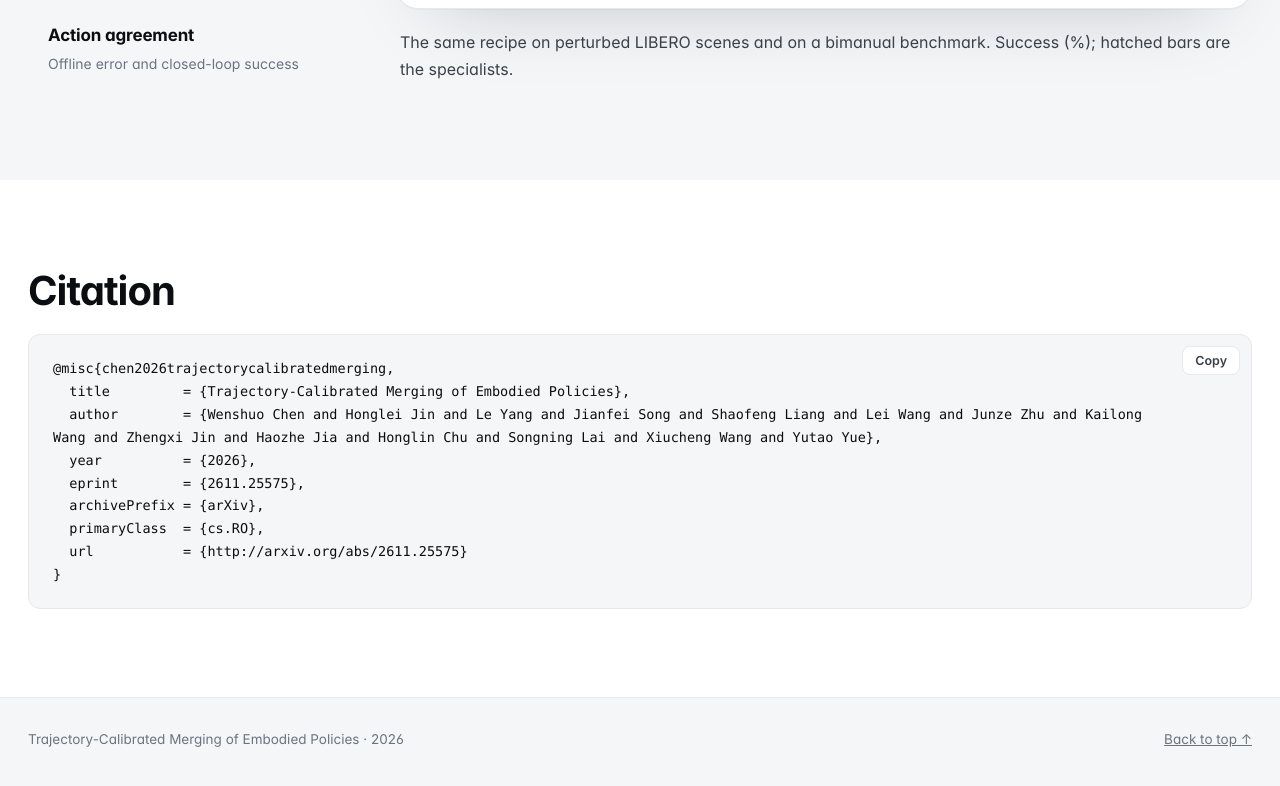
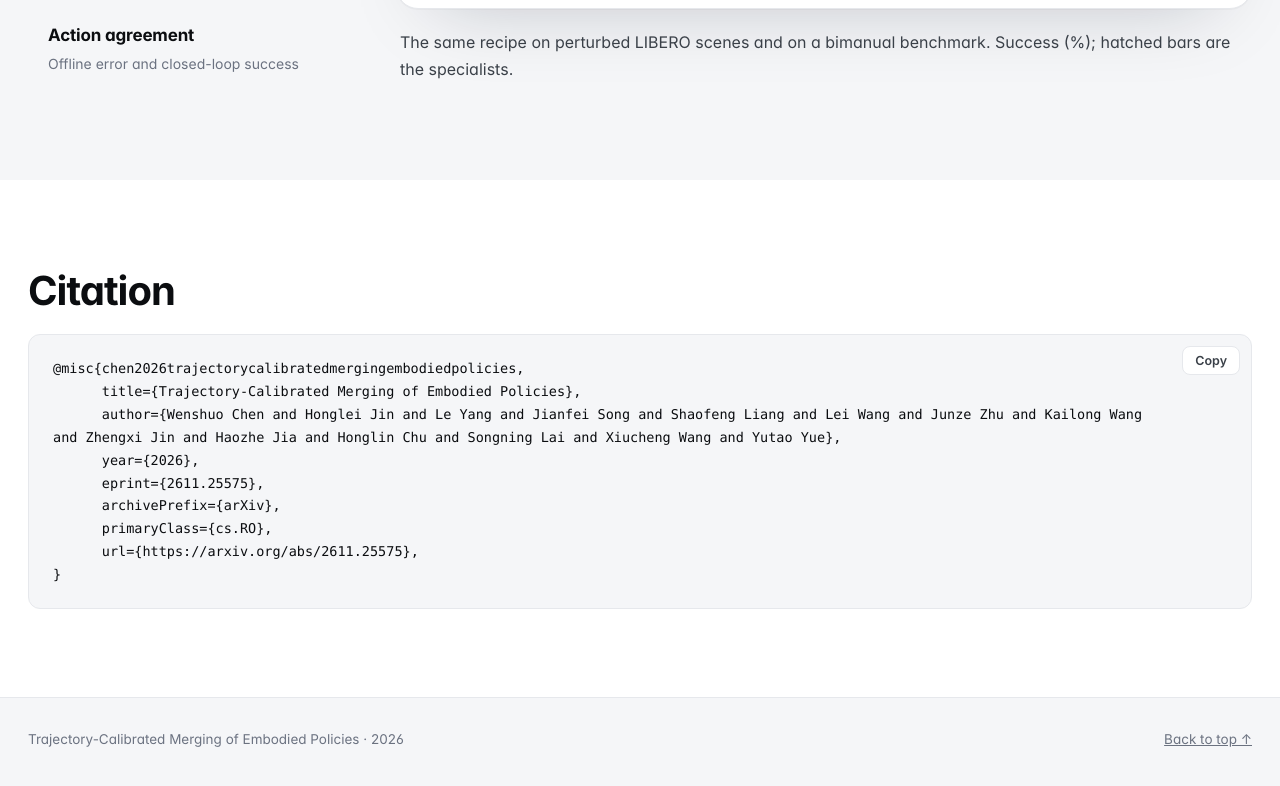
Before and after one commit to velixjin/TCR-Merging, a plain HTML site: page index.html in a window 1280 px wide. Shown: the part 7407-8193 px from the top of the page. Drawn offline with Linux system fonts and the light colour scheme.

Commit message:
Replace BibTeX with the arXiv citation

```diff
--- a/index.html
+++ b/index.html
@@ -450,14 +450,14 @@ footer a{color:var(--muted)}
     <h2>Citation</h2>
     <div class="bib">
 <button class="copy" id="copy">Copy</button>
-<pre id="bibtext" style="white-space:pre-wrap;padding-right:90px">@misc{chen2026trajectorycalibratedmerging,
-  title         = {Trajectory-Calibrated Merging of Embodied Policies},
-  author        = {Wenshuo Chen and Honglei Jin and Le Yang and Jianfei Song and Shaofeng Liang and Lei Wang and Junze Zhu and Kailong Wang and Zhengxi Jin and Haozhe Jia and Honglin Chu and Songning Lai and Xiucheng Wang and Yutao Yue},
-  year          = {2026},
-  eprint        = {2611.25575},
-  archivePrefix = {arXiv},
-  primaryClass  = {cs.RO},
-  url           = {http://arxiv.org/abs/2611.25575}
+<pre id="bibtext" style="white-space:pre-wrap;padding-right:90px">@misc{chen2026trajectorycalibratedmergingembodiedpolicies,
+      title={Trajectory-Calibrated Merging of Embodied Policies},
+      author={Wenshuo Chen and Honglei Jin and Le Yang and Jianfei Song and Shaofeng Liang and Lei Wang and Junze Zhu and Kailong Wang and Zhengxi Jin and Haozhe Jia and Honglin Chu and Songning Lai and Xiucheng Wang and Yutao Yue},
+      year={2026},
+      eprint={2611.25575},
+      archivePrefix={arXiv},
+      primaryClass={cs.RO},
+      url={https://arxiv.org/abs/2611.25575},
 }</pre>
     </div>
   </div>
```
